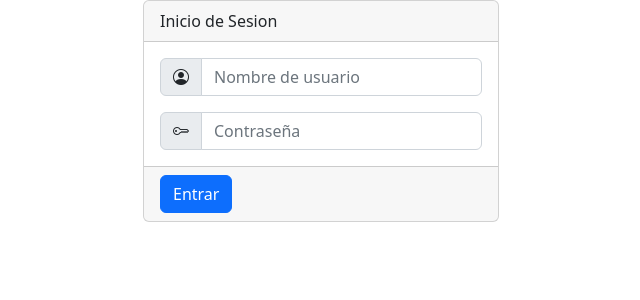
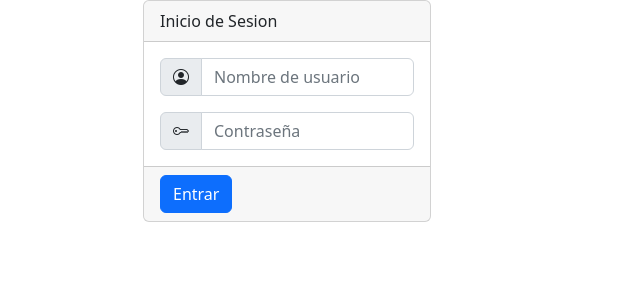
Before and after one commit to MaricarmenBirruete/foro1, an Angular app: page / in a window 1280 px wide. Shown: the top 300 px of the page, without its empty margins (319-959 px from the left). Built offline with nearby package versions, Linux system fonts and the light colour scheme.

Commit message:
login terminado2

```diff
--- a/src/app/app.component.html
+++ b/src/app/app.component.html
@@ -1,31 +1,2 @@
-<div class="container">
-    <div class="row">
-        <div class="col"></div>
-        <div class="col">
-            <div class="card">
-                <div class="card-header">
-                    Inicio de Sesion
-                </div>
-                <div class="card-body">
-                    <div class="input-group mb-3">
-                        <div class="input-group-text">
-                            <i class="bi bi-person-circle"></i>
-                        </div>
-                        <input type="text" class="form-control" placeholder="Nombre de usuario">
-                    </div>
-                    <div class="input-group">
-                        <div class="input-group-text">
-                            <i class="bi bi-key"></i>
-                        </div>
-                        <input type="password" class="form-control" placeholder="Contraseña">
-                    </div>
-                </div>
-                <div class="card-footer">
-                    <button class="btn btn-primary">Entrar</button>
-                </div>
-            </div>
-    </div>
-    <div class="col">
-    </div>
-    </div>
-</div>
+
+<app-login></app-login>
--- a/src/app/login/login.component.html
+++ b/src/app/login/login.component.html
@@ -2,7 +2,7 @@
     <div class="row">
         <div class="col"></div>
         <div class="col">
-            <div class="card">
+            <div class="card" style="width: 18rem;">
                 <div class="card-header">
                     Inicio de Sesion
                 </div>
```
